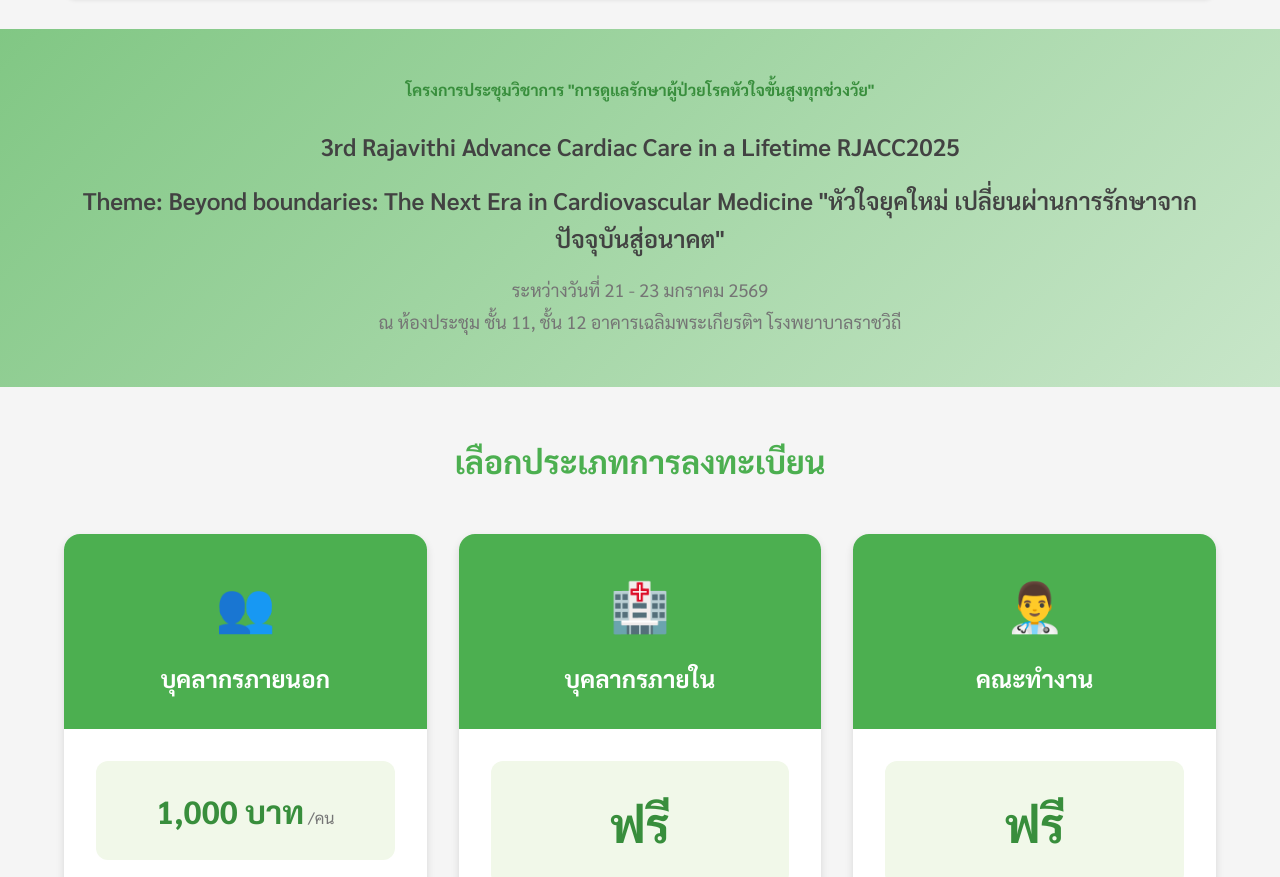
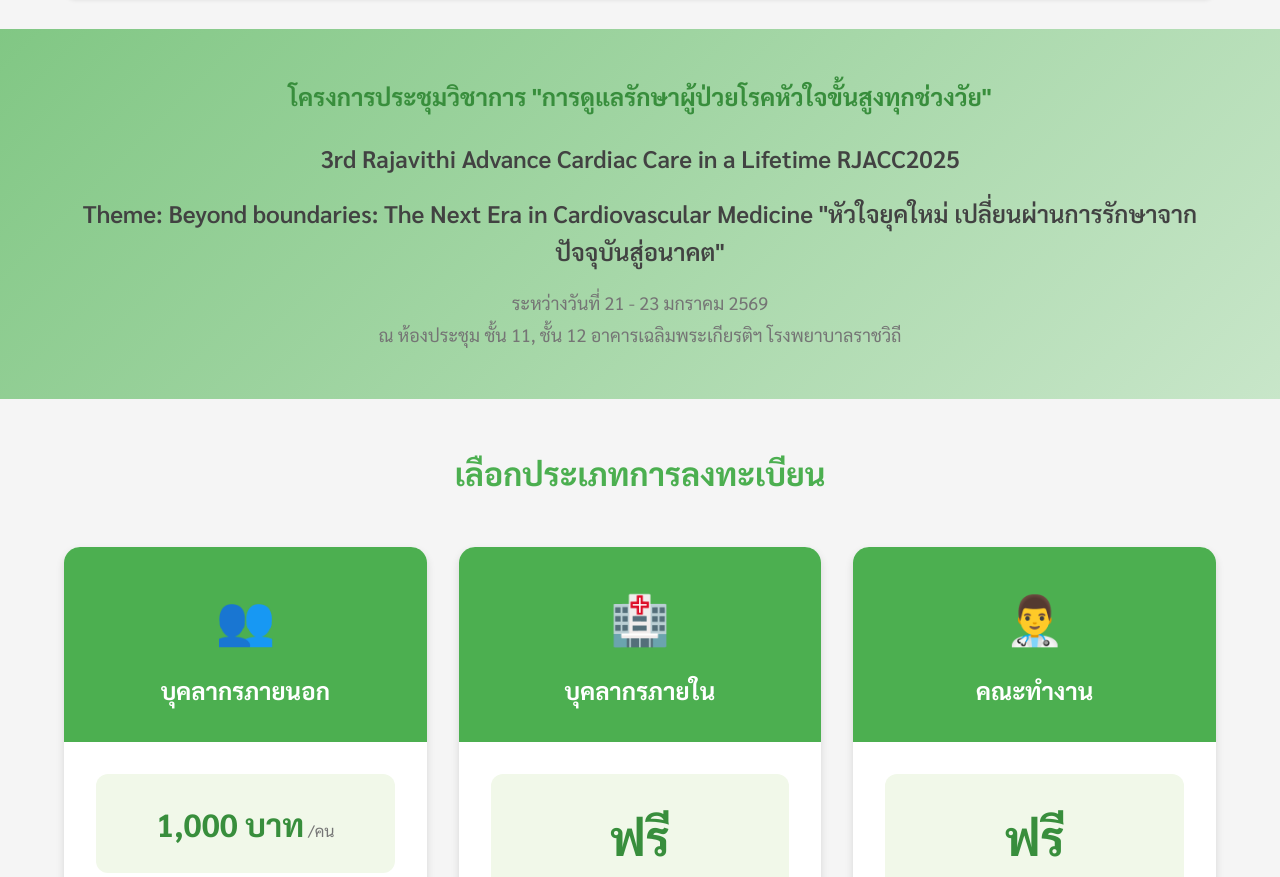
Before and after one commit to Cardio-RJ/regis, a plain HTML site: page index.html in a window 1280 px wide. Shown: the part 976-1853 px from the top of the page. Drawn offline with Linux system fonts and the light colour scheme; a script that the page names is missing.

Commit message:
Update rjacc-styles.css

```diff
--- a/assets/css/rjacc-styles.css
+++ b/assets/css/rjacc-styles.css
@@ -174,7 +174,7 @@ a:hover {
 }
 
 .hero-title {
-    font-size: var(--font-size-1xl);
+    font-size: var(--font-size-xl);
     font-weight: 700;
     color: var(--primary-green-dark);
     margin-bottom: var(--spacing-md);
```
